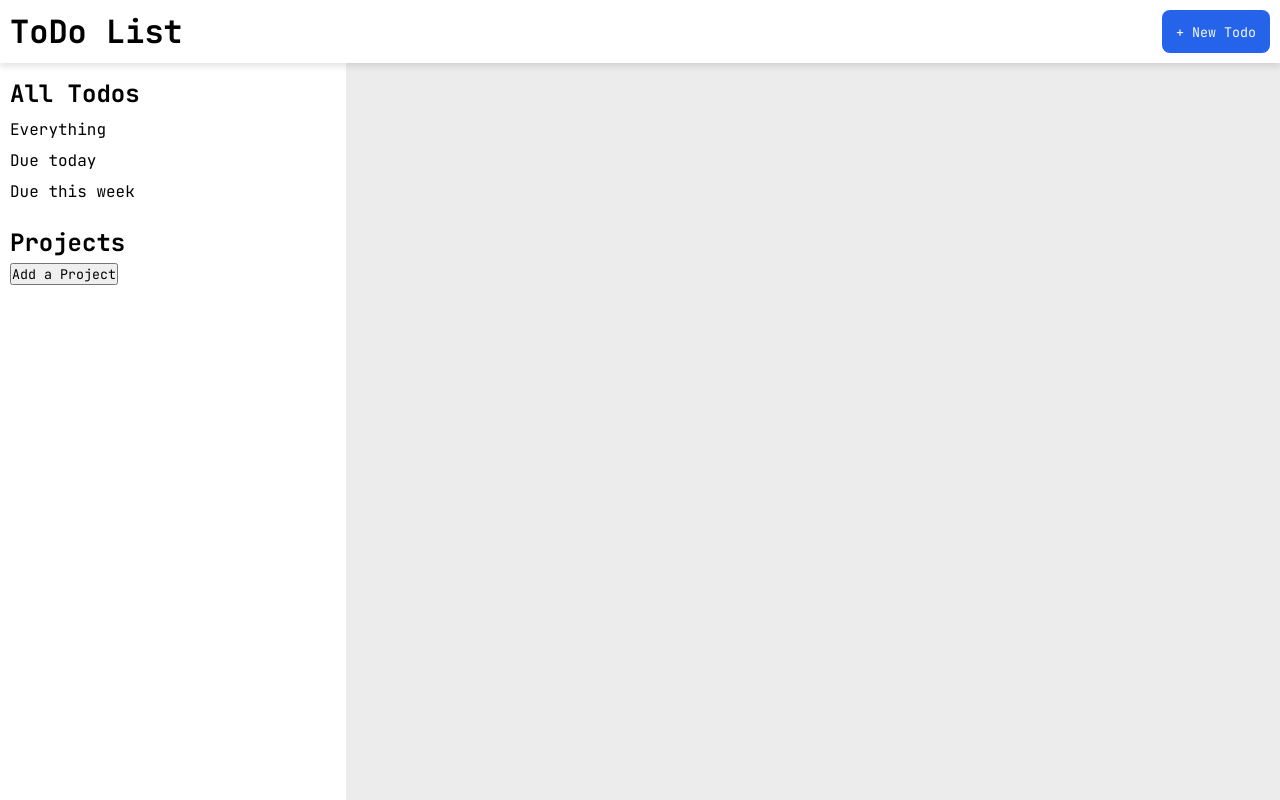
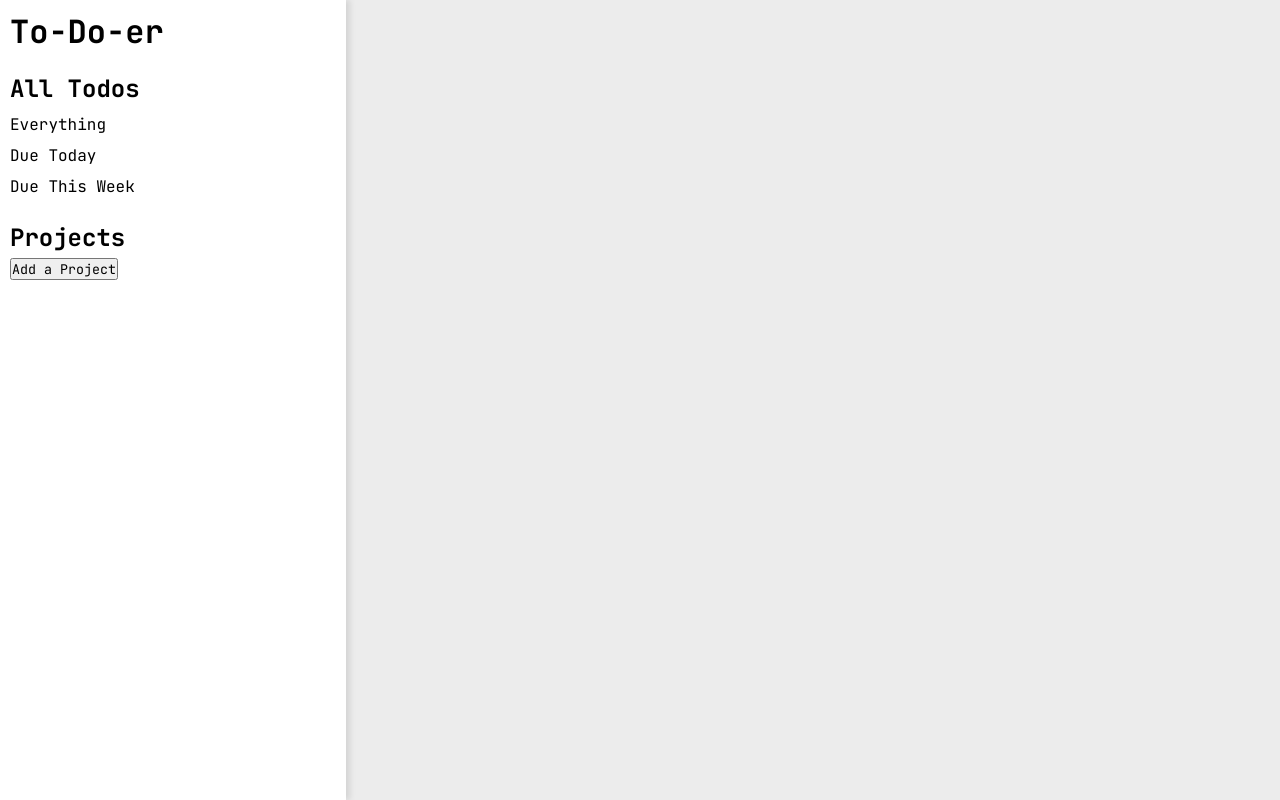
Before and after one commit to jshuhler/todo-list, a website built with webpack: page src/template.html in a window 1280 px wide. Built offline with nearby package versions, Linux system fonts and the light colour scheme.

Commit message:
feat: remove header and footer, move to left/right panel only

```diff
--- a/src/styles.css
+++ b/src/styles.css
@@ -19,7 +19,8 @@
     --font-color-secondary: #F8FAFC;
 }
 
-button {
+button,
+.menu-choice span {
     cursor: pointer;
 }
 
@@ -34,28 +35,6 @@ button {
 }
 
 /* ===================================
-   HEADER
-   =================================== */
-.top-panel {
-    display: flex;
-    flex-wrap: wrap;
-    justify-content: space-between;
-    width: 100vw;
-    padding: 10px;
-    box-shadow: 0px 4px 6px rgba(0, 0, 0, 0.1);
-    position: relative;
-    z-index: 1;
-}
-
-button.new-todo {
-    background-color: var(--main-blue-color);
-    color: var(--font-color-secondary);
-    border: none;
-    border-radius: 8px;
-    padding: 6px 14px;
-}
-
-/* ===================================
    PANEL CONTAINER
    =================================== */
 .panel-container {
@@ -67,13 +46,21 @@ button.new-todo {
    LEFT-PANEL CONTAINER
    =================================== */
 .left-panel {
-    min-width: 27vw; /* this will probably need to change to accomodate mobile layout */
+    min-width: 27vw; /* this is absolutely not the way to handle the width of the left panel */
     padding: 10px;
+    box-shadow: 4px 0px 6px rgba(0, 0, 0, 0.1);
+    position: relative;
+    z-index: 1;
 }
 
-.all-items,
-.projects {
+.title {
+    padding-bottom: 15px;
+}
+
+.left-section {
     margin-bottom: 15px;
+    display: flex;
+    flex-direction: column;
 }
 
 .menu-choice,
@@ -85,7 +72,7 @@ button.new-todo {
    RIGHT-PANEL CONTAINER
    =================================== */
 .right-panel {
-    min-width: 73vw;
+    min-width: 73vw; /* this is absolutely not the way to handle the width of the right panel*/
     background-color: var(--right-panel-background);
 }
 
--- a/src/template.html
+++ b/src/template.html
@@ -10,28 +10,41 @@
 </head>
 <body>
     <div class="wrapper">
-        <header class="top-panel">
-            <div class="title">
-                <h1>ToDo List</h1>
-            </div>
-            <div class="theme">
-
-            </div>
-            <button class="new-todo">+ New Todo</button>
-        </header>
         <div class="panel-container">
             <div class="left-panel">
-                <div class="all-items">
+                <div class="title">
+                    <h1>To-Do-er</h1>
+                </div>
+                <div class="left-section">
                     <h2 class="menu-title">All Todos</h2>
-                    <div class="menu-choice">Everything</div>
-                    <div class="menu-choice">Due today</div>
-                    <div class="menu-choice">Due this week</div>
+                    <ul class="everything-menu">
+                        <li class="menu-choice">
+                            <span>Everything</span>
+                        </li>
+                        <li class="menu-choice">
+                            <span>Due Today</span>
+                        </li>
+                        <li class="menu-choice">
+                            <span>Due This Week</span>
+                        </li>
+                    </ul>
                 </div>
-                <div class="projects">
+                <div class="left-section">
                     <h2 class="menu-title">Projects</h2>
                     <!-- give added projects the menu-choice class -->
+                     <ul class="project-menu">
+
+                     </ul>
                     <div class="project-btn">
                         <button>Add a Project</button>
+                    </div>
+                </div>
+                <div class="left-buttons">
+                    <div class="mode-toggle">
+
+                    </div>
+                    <div class="github-logo">
+
                     </div>
                 </div>
             </div>
@@ -39,7 +52,6 @@
                 <div class="todo-container"></div>
             </div>
         </div>
-        <div class="footer"></div>
     </div>
 </body>
 </html>
```
